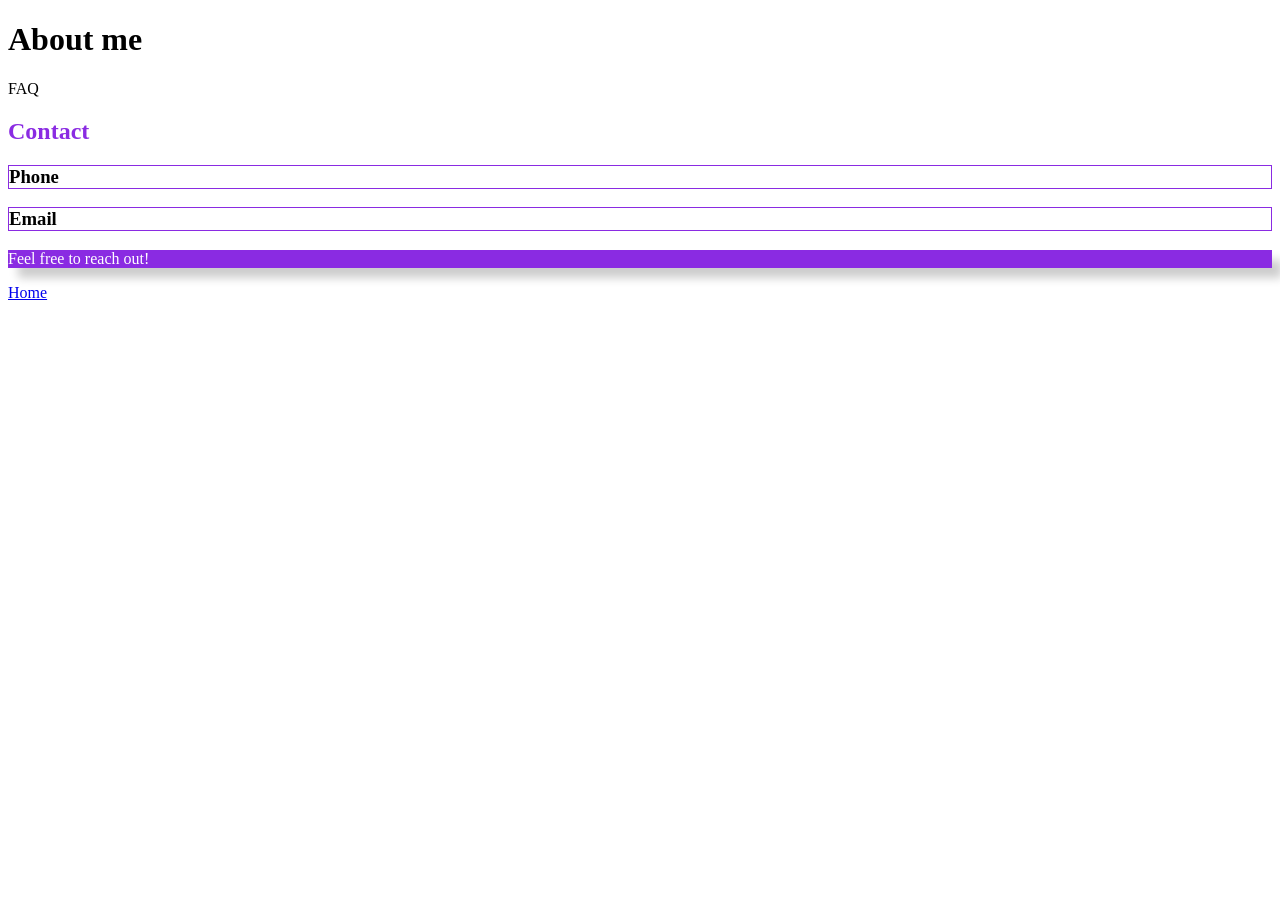
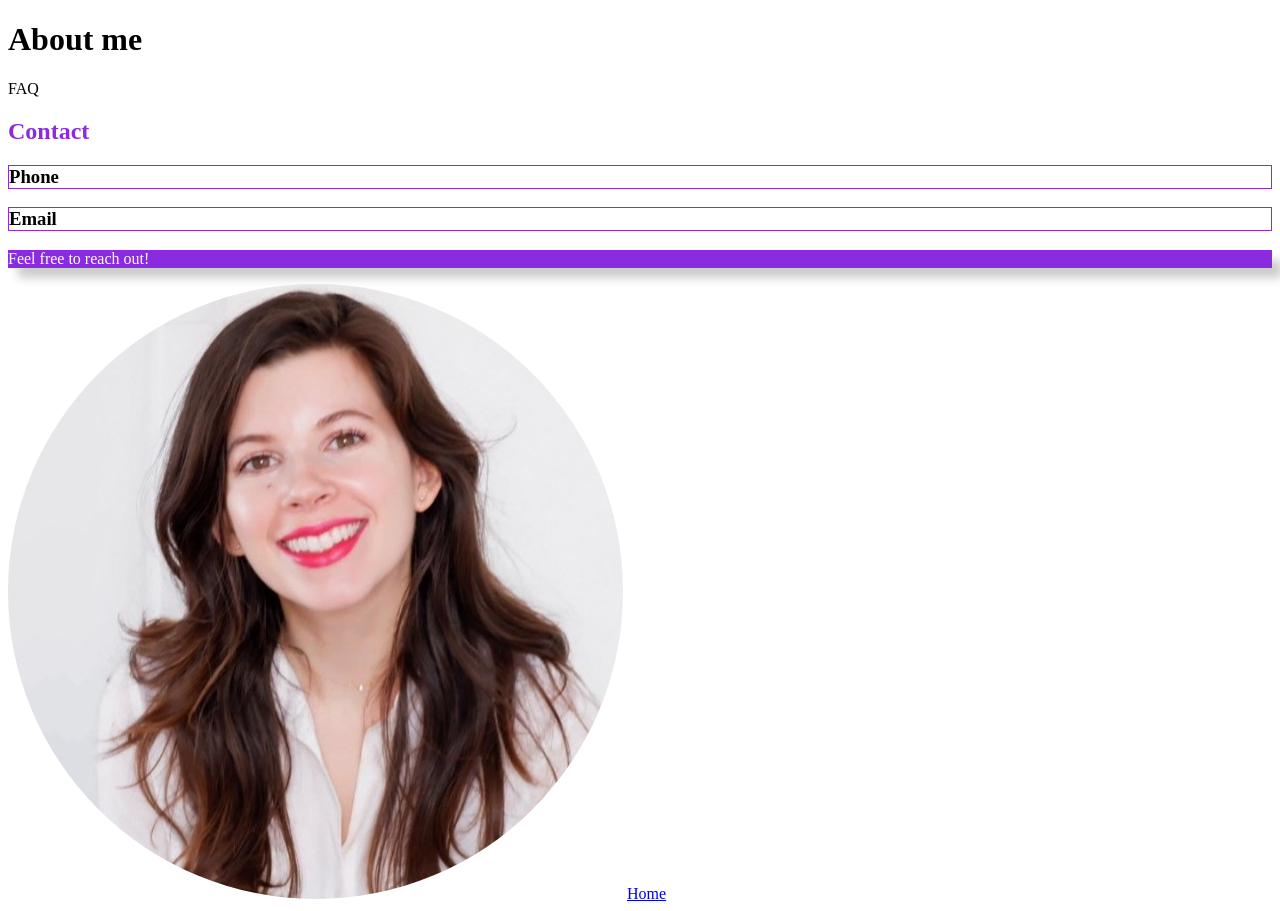
Before and after one commit to KatieMarieGies/my-site, a plain HTML site: page about.html in a window 1280 px wide. Before the commit the page ends 800 px from the top, so only its background shows below. Drawn offline with Linux system fonts and the light colour scheme.

Commit message:
Update photo and css

```diff
--- a/about.html
+++ b/about.html
@@ -23,6 +23,9 @@
         color: white;
         box-shadow: var(--box-shadow);
       }
+      img {
+        border-radius: 50%;
+      }
     </style>
   </head>
   <body>
@@ -32,6 +35,7 @@
     <h3>Phone</h3>
     <h3>Email</h3>
     <p>Feel free to reach out!</p>
+    <img src="images/katie-linkedin.jpg" alt="Katie Gies Photo" />
     <a href="index.html"> Home </a>
   </body>
 </html>
```
Also changed, not shown: css/styles.css (added).
